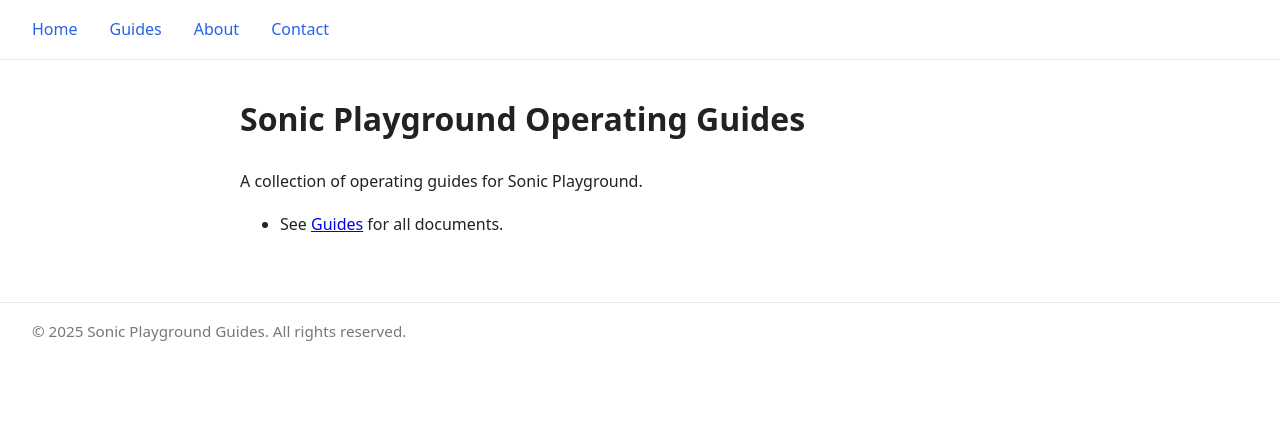
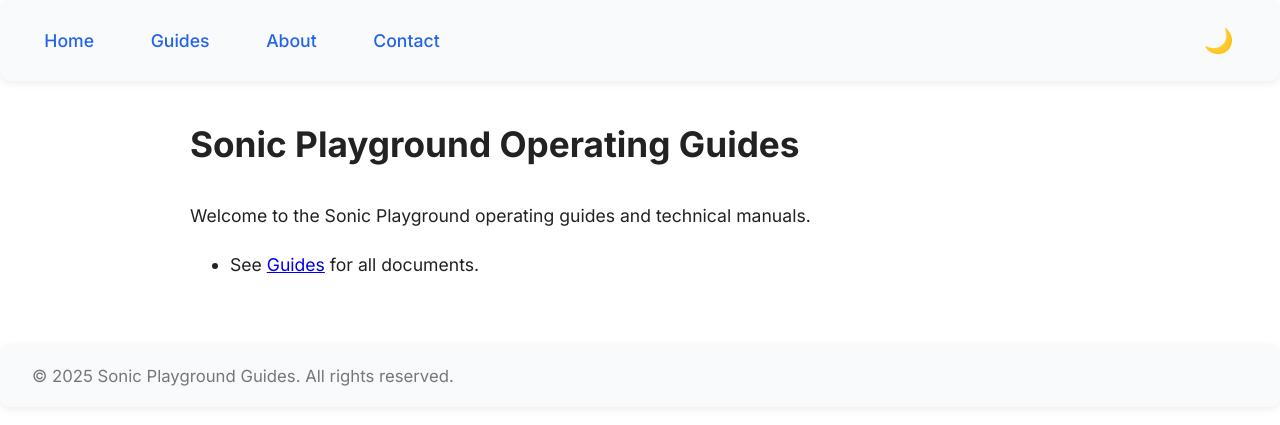
Before and after one commit to buryhoganllc/sonic-playground-guides, a Jekyll site: the page built from index.md, in a window 1280 px wide. Shown: the top 425 px of the page. Built offline with Jekyll 4.4.1, drawn with Linux system fonts in a browser that asks for light colours.

Commit message:
update all

```diff
--- a/_config.yml
+++ b/_config.yml
@@ -1,7 +1,7 @@
 title: "Sonic Playground Guides"
 description: "Minimal, readable GitHub Pages site for operating guides and manuals."
-baseurl: "" # set if publishing to a sub-path
-url: ""     # set your site url
+baseurl: ""
+url: ""
 markdown: kramdown
 theme: minima
 plugins:
--- a/_layouts/default.html
+++ b/_layouts/default.html
@@ -4,6 +4,7 @@
   <meta charset="utf-8">
   <title>{{ page.title }} | {{ site.title }}</title>
   <meta name="viewport" content="width=device-width, initial-scale=1">
+  <link href="https://fonts.googleapis.com/css?family=Inter:400,500,700&display=swap" rel="stylesheet">
   <link rel="stylesheet" href="{{ '/assets/css/main.css' | relative_url }}">
 </head>
 <body>
@@ -14,6 +15,7 @@
       <a href="{{ '/about/' | relative_url }}">About</a>
       <a href="{{ '/contact/' | relative_url }}">Contact</a>
     </nav>
+    <button id="theme-toggle" aria-label="Toggle dark mode">🌙</button>
   </header>
   <main class="site-main">
     {{ content }}
@@ -21,5 +23,24 @@
   <footer class="site-footer">
     &copy; {{ site.time | date: '%Y' }} {{ site.title }}. All rights reserved.
   </footer>
+  <script>
+    // Dark mode toggle logic
+    const toggleBtn = document.getElementById('theme-toggle');
+    const darkModeKey = 'dark-mode';
+    function setTheme(mode) {
+      document.documentElement.setAttribute('data-theme', mode ? 'dark' : 'light');
+      toggleBtn.textContent = mode ? '☀️' : '🌙';
+    }
+    function getMode() {
+      return localStorage.getItem(darkModeKey) === 'true';
+    }
+    toggleBtn.addEventListener('click', () => {
+      const mode = !getMode();
+      localStorage.setItem(darkModeKey, mode);
+      setTheme(mode);
+    });
+    // Init on page load
+    setTheme(getMode());
+  </script>
 </body>
 </html>
--- a/assets/css/main.css
+++ b/assets/css/main.css
@@ -1,23 +1,45 @@
 :root {
   --bg: #fff;
   --fg: #222;
+  --card: #f8fafc;
   --accent: #2563eb;
   --border: #e2e8f0;
-  --code-bg: #f6f8fa;
+  --radius: 10px;
+  --shadow: 0 2px 8px rgba(0,0,0,0.08);
+  --code-bg: #f5f7fa;
+  --code-fg: #222;
+}
+
+[data-theme="dark"] {
+  --bg: #18181b;
+  --fg: #f3f4f6;
+  --card: #23232a;
+  --accent: #818cf8;
+  --border: #313244;
+  --shadow: 0 2px 8px rgba(0,0,0,0.18);
+  --code-bg: #23232a;
+  --code-fg: #f3f4f6;
 }
 
 body {
+  font-family: 'Inter', Arial, sans-serif;
   background: var(--bg);
   color: var(--fg);
-  font-family: system-ui, -apple-system, BlinkMacSystemFont, "Segoe UI", Roboto, "Helvetica Neue", Arial, sans-serif;
+  font-size: 1.1rem;
+  line-height: 1.8;
   margin: 0;
-  line-height: 1.7;
 }
 
-.site-header {
-  background: var(--bg);
-  border-bottom: 1px solid var(--border);
+.site-header,
+.site-footer {
+  background: var(--card);
+  border-radius: var(--radius);
+  box-shadow: var(--shadow);
+  margin: 0 0 2rem 0;
   padding: 1rem 2rem;
+  display: flex;
+  align-items: center;
+  justify-content: space-between;
 }
 
 .site-header nav {
@@ -30,38 +52,56 @@
   color: var(--accent);
   text-decoration: none;
   font-weight: 500;
+  padding: 0.5em 0.7em;
+  border-radius: var(--radius);
+  transition: background 0.15s;
 }
 
 .site-header a:hover {
-  text-decoration: underline;
+  background: var(--accent);
+  color: var(--card);
+}
+
+#theme-toggle {
+  background: transparent;
+  border: none;
+  color: var(--accent);
+  font-size: 1.5rem;
+  cursor: pointer;
+  margin-left: 1rem;
+  padding: 0.2em 0.6em;
+  border-radius: var(--radius);
+  transition: background 0.2s;
+}
+#theme-toggle:hover {
+  background: var(--accent);
+  color: var(--card);
 }
 
 .site-main {
-  max-width: 800px;
+  max-width: 900px;
   margin: 2rem auto;
-  padding: 0 1rem;
+  padding: 0 1.5rem;
 }
 
 .site-footer {
-  border-top: 1px solid var(--border);
-  background: var(--bg);
   color: #777;
-  text-align: left;
   font-size: 0.95em;
-  padding: 1rem 2rem;
   margin-top: 4rem;
+  justify-content: flex-start;
 }
 
 pre, code {
   font-family: "Fira Mono", "Menlo", "Monaco", "Consolas", monospace;
   background: var(--code-bg);
-  color: var(--fg);
-  border-radius: 4px;
+  color: var(--code-fg);
+  border-radius: var(--radius);
 }
 
 pre {
   padding: 1rem;
   overflow-x: auto;
+  font-size: 1em;
 }
 
 code {
@@ -69,9 +109,13 @@
   font-size: 0.97em;
 }
 
+/* Responsive styles */
 @media (max-width: 600px) {
   .site-header, .site-footer {
     padding: 1rem;
+    margin: 0 0 1rem 0;
+    flex-direction: column;
+    align-items: flex-start;
   }
   .site-main {
     padding: 0 0.5rem;
@@ -79,4 +123,8 @@
   .site-header nav {
     gap: 1rem;
   }
+  #theme-toggle {
+    margin-left: 0;
+    margin-top: 1rem;
+  }
 }
--- a/index.md
+++ b/index.md
@@ -6,6 +6,6 @@
 
 # Sonic Playground Operating Guides
 
-A collection of operating guides for Sonic Playground.
+Welcome to the Sonic Playground operating guides and technical manuals.
 
 - See [Guides](/guides/) for all documents.
```
Also changed, not shown: guides/intuiface.md (+1 -1 lines), guides/index.md (line endings or trailing spaces).
